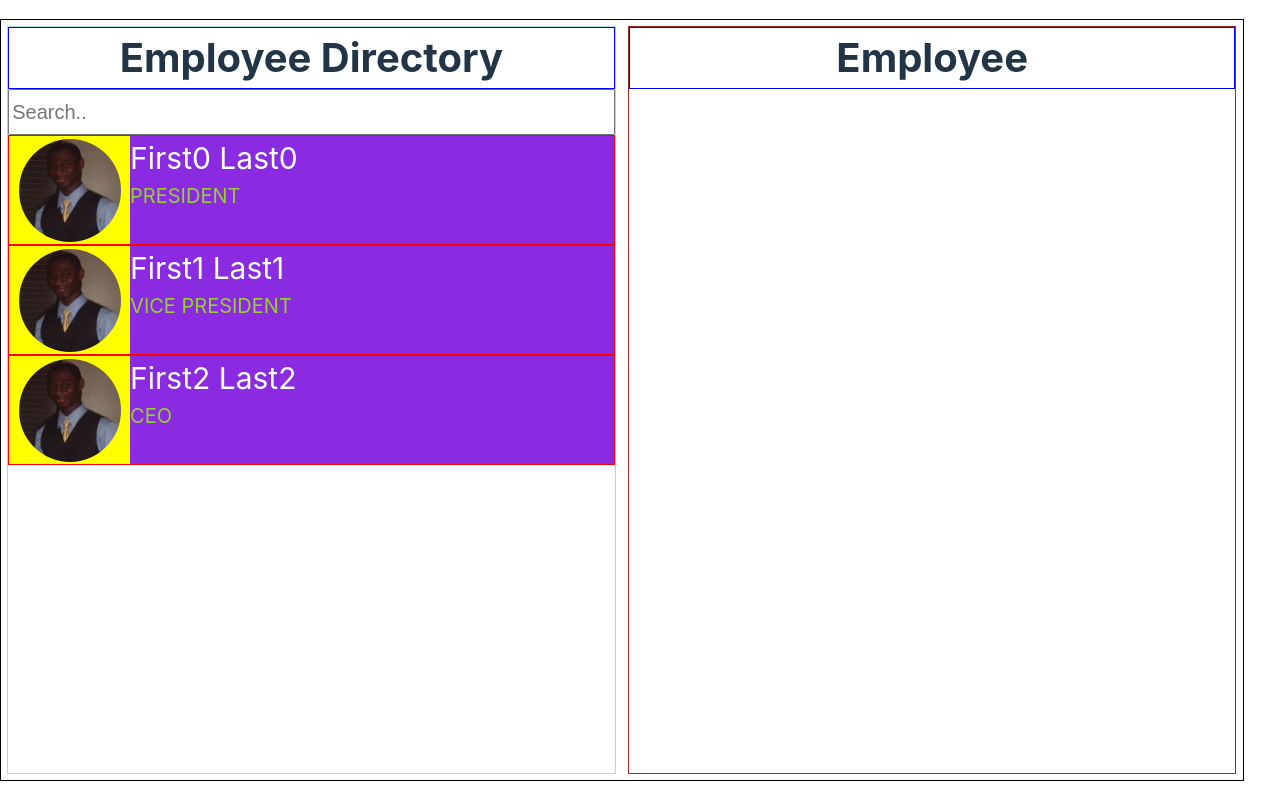
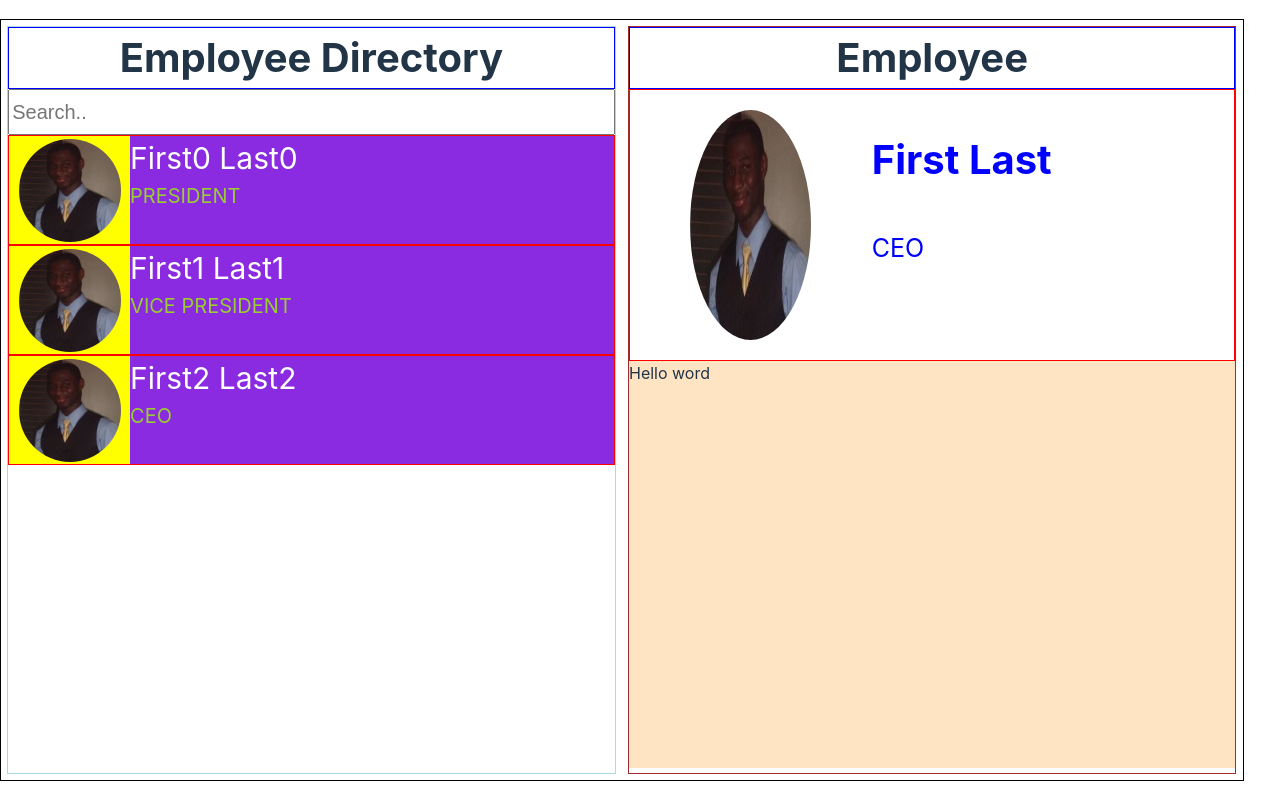
Before and after one commit to oachamfo/test, a React (Vite) app: page / in a window 1280 px wide. Built offline with nearby package versions, Linux system fonts and the light colour scheme.

Commit message:
Employee Page Info Layout

```diff
--- a/src/App.css
+++ b/src/App.css
@@ -71,3 +71,44 @@
   color: yellowgreen;
   margin: 0px;
 }
+.EmployeePageInfoDiv {
+  display: flex;
+  flex-direction: column;
+  height: 91%;
+}
+.EmployeePageInfoDivTop {
+  display: flex;
+  flex-direction: row;
+  border: 1px solid red;
+  height: 40%;
+  box-sizing: border-box;
+}
+.EmployeePageInfoDivBottom {
+  height: 60%;
+  background-color: bisque;
+}
+.EmployeePageInfoPicDiv {
+  display: flex;
+  width: 40%;
+  justify-content: center;
+  align-content: center;
+  overflow: auto;
+  padding: 20px;
+  box-sizing: border-box;
+}
+.EmployeePageInfoPic {
+  border-radius: 50%;
+  width: 60%;
+}
+.EmployeePageInfoTextDiv {
+  width: 60%;
+}
+.EmployeePageInfoName {
+  color: blue;
+  font-size: 40px;
+  font-weight: bold;
+}
+.EmployeePageInfoTitle {
+  color: blue;
+  font-size: 25px;
+}
--- a/src/assets/components/EmployeePage.jsx
+++ b/src/assets/components/EmployeePage.jsx
@@ -1,10 +1,14 @@
 import Header from "./Header";
-import EmployeePageItem from "./EmployeePageItem";
+import EmployeePageInfo from "./EmployeePageInfo";
 
-function EmployeePage() {
+function EmployeePage(props) {
   return (
     <div className="EmployeePage">
       <Header heading="Employee" />
+      <EmployeePageInfo
+        employeeName={props.employeeName}
+        employeeTitle={props.employeeTitle}
+      />
     </div>
   );
 }
--- /dev/null
+++ b/src/assets/components/EmployeePageInfo.jsx
@@ -0,0 +1,23 @@
+function EmployeePageInfo(props) {
+  return (
+    <div className="EmployeePageInfoDiv">
+      <div className="EmployeePageInfoDivTop">
+        <div className="EmployeePageInfoPicDiv">
+          <img
+            className="EmployeePageInfoPic"
+            src="..\src\assets\images\owusu_pic.jfif"
+            alt="Employee Page Info Pic"
+          />
+        </div>
+        <div className="EmployeePageInfoTextDiv">
+          <p className="EmployeePageInfoName">First Last</p>
+          <p className="EmployeePageInfoTitle">CEO</p>
+        </div>
+      </div>
+
+      <div className="EmployeePageInfoDivBottom">Hello word</div>
+    </div>
+  );
+}
+
+export default EmployeePageInfo;
--- a/src/assets/components/EmployeePageItem.jsx
+++ /dev/null
@@ -1,5 +0,0 @@
-function EmployeePageItem() {
-  return <div></div>;
-}
-
-export default EmployeePageItem;
```
